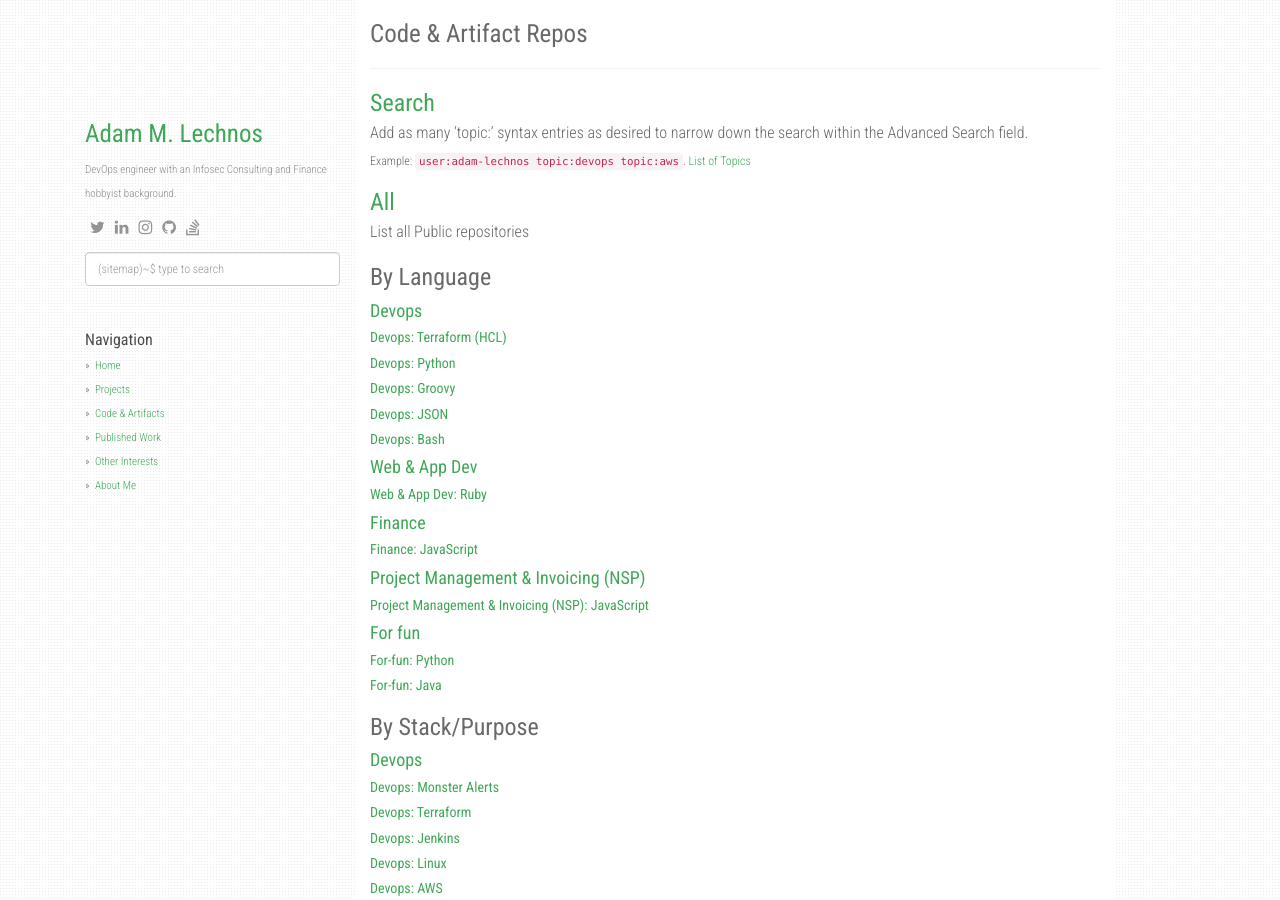
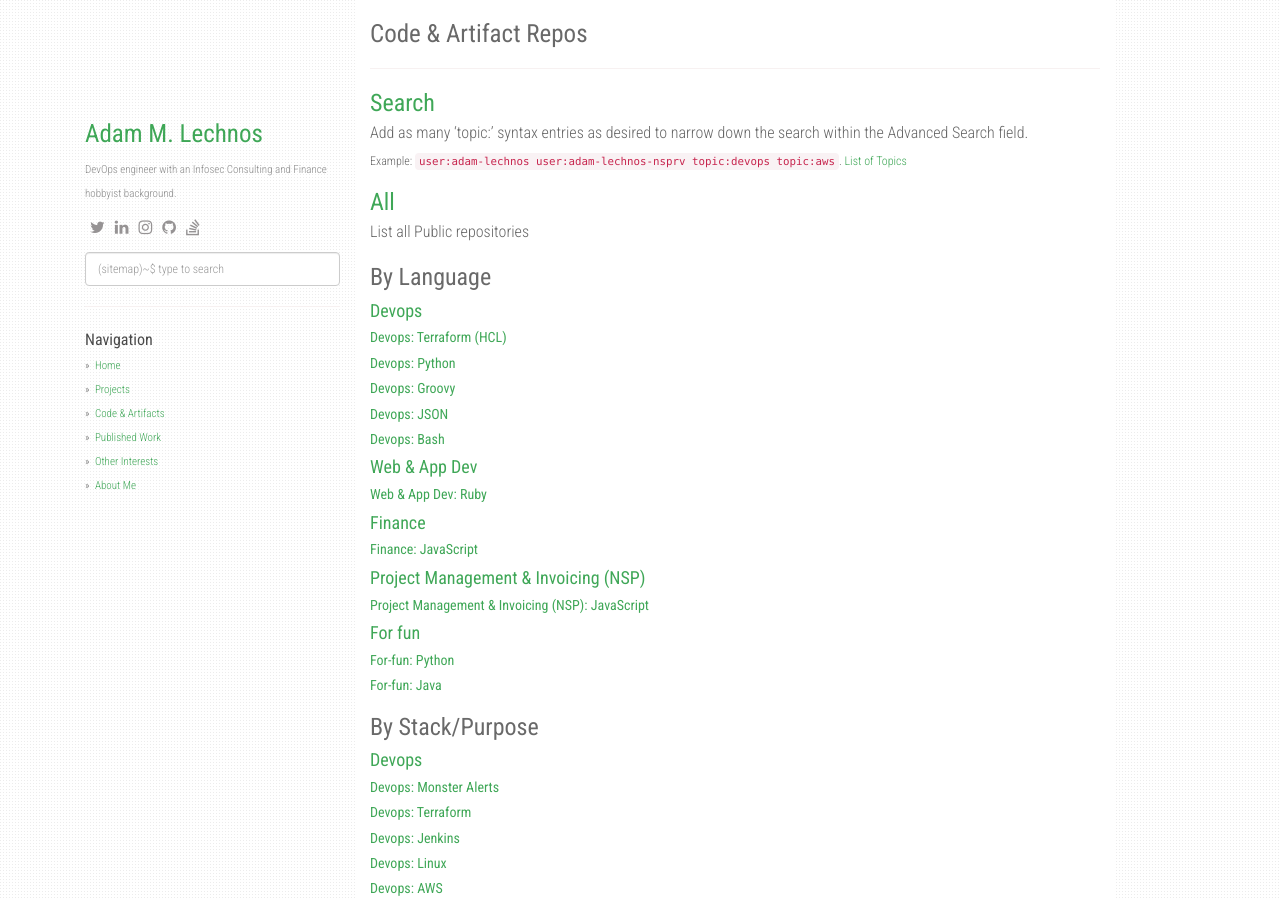
Before and after one commit to Adam-Lechnos/adam-lechnos.github.io, a Jekyll site: the page built from repos.md, in a window 1280 px wide and 900 px high. Built offline with Jekyll 4.4.1, drawn with Linux system fonts in a browser that asks for light colours; nearby versions of some CDN libraries.

Commit message:
updated search to include all pertinent users

```diff
--- a/repos.md
+++ b/repos.md
@@ -4,10 +4,10 @@
 permalink: /repos/
 ---
 
-### [Search](https://github.com/search/advanced?q=user%3Aadam-lechnos+topic%3A){:target="_blank" rel="noopener"}
+### [Search](https://github.com/search/advanced?q=user%3Aadam-lechnos+user%3Aadam-lechnos-nsprv+topic%3A){:target="_blank" rel="noopener"}
 Add as many 'topic:' syntax entries as desired to narrow down the search within the Advanced Search field.
 <br>
-<sub>Example: `user:adam-lechnos topic:devops topic:aws`. [List of Topics](/topics/){:target="_blank" rel="noopener"}<sub>
+<sub>Example: `user:adam-lechnos user:adam-lechnos-nsprv topic:devops topic:aws`. [List of Topics](/topics/){:target="_blank" rel="noopener"}<sub>
 
 ### [All](https://github.com/Adam-Lechnos?tab=repositories){:target="_blank" rel="noopener"}
 List all Public repositories
```
